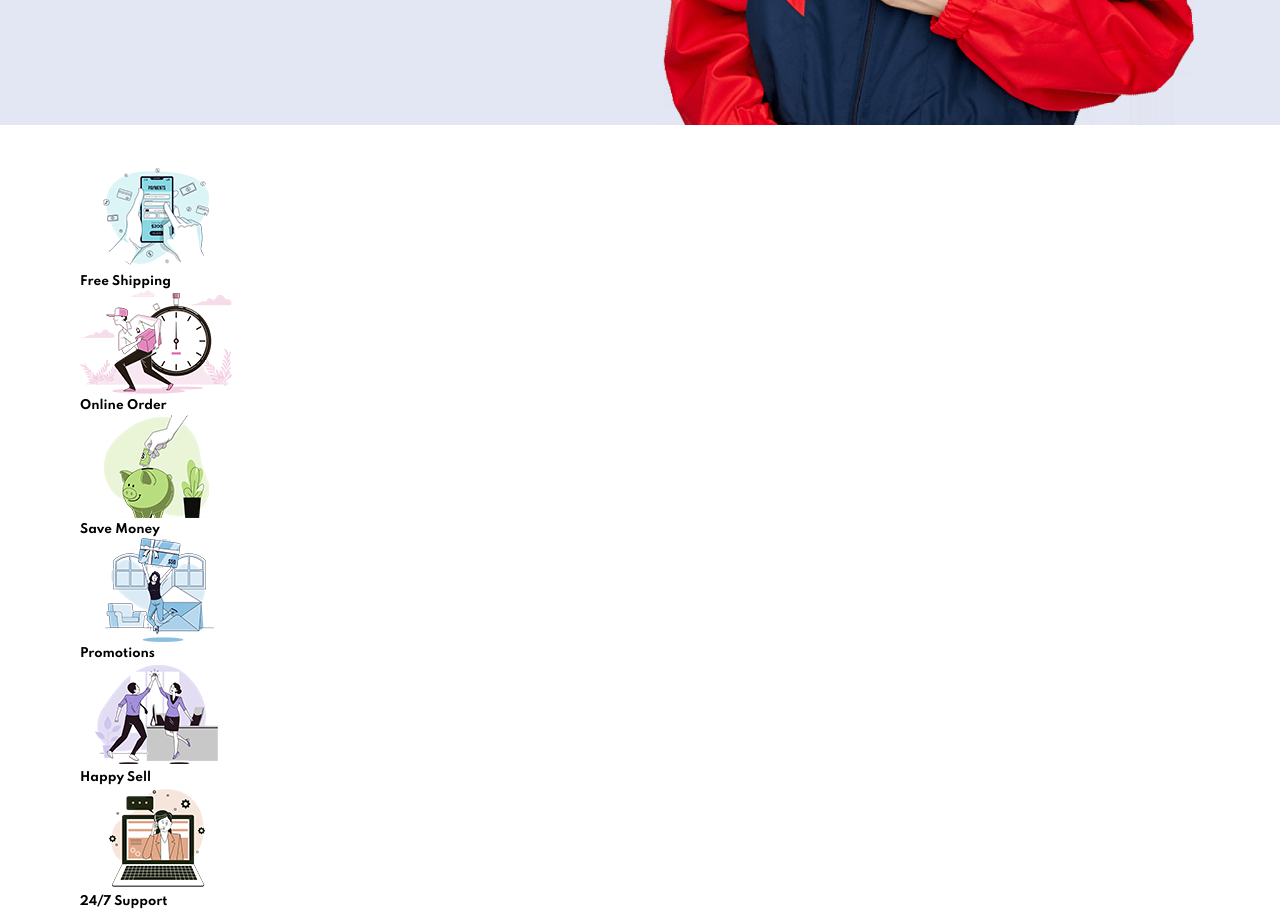
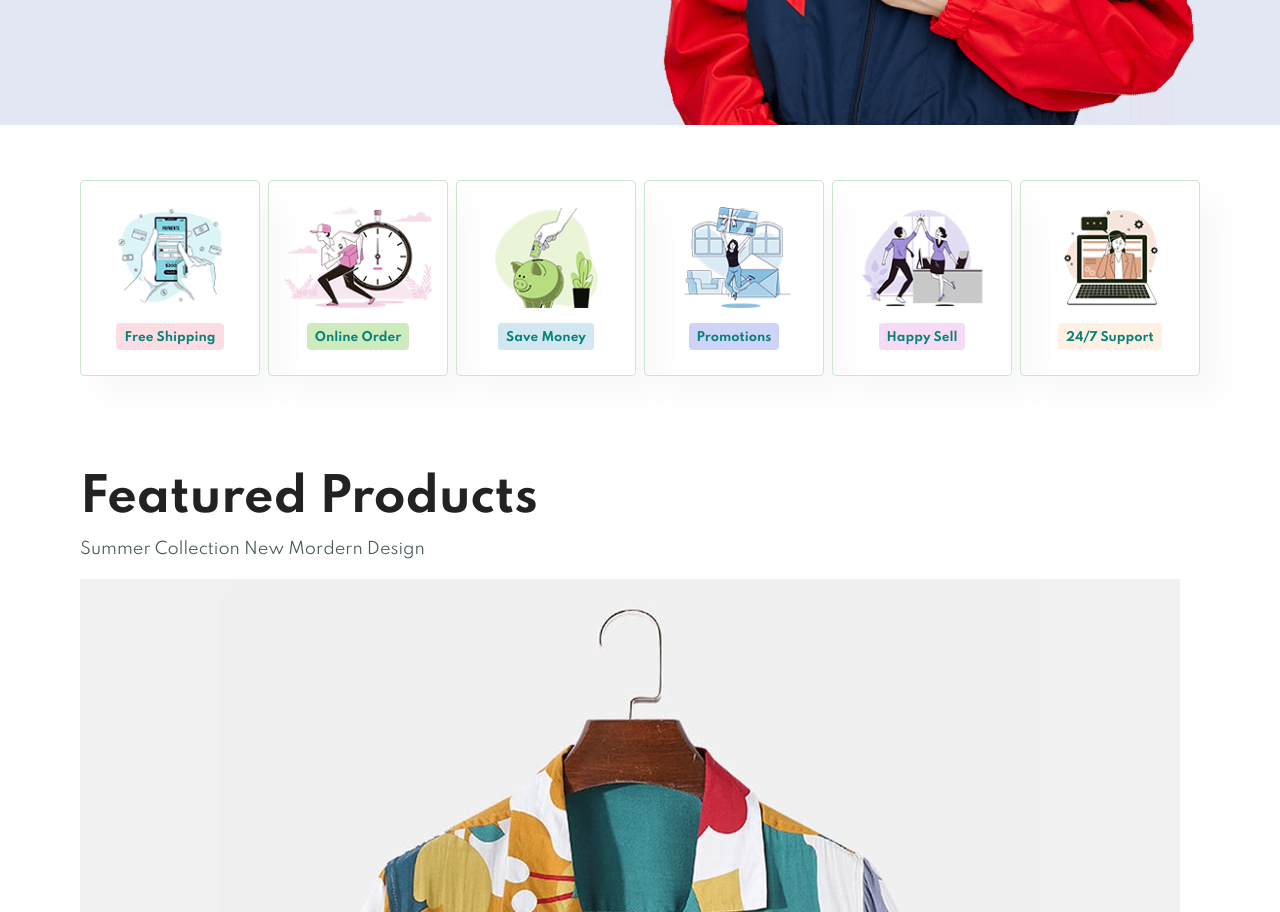
Before and after one commit to Sumit1902/VogueVista, a plain HTML site: page index.html in a window 1280 px wide. Shown: the part 680-1592 px from the top of the page. Drawn offline with Linux system fonts and the light colour scheme.

Commit message:
initial commit

```diff
--- a/css/index.css
+++ b/css/index.css
@@ -139,5 +139,63 @@ color: #088178;
   font-size: 15px;
 }
 
+/* Hero Section End */
 
-/* Hero Section End */
+/* Features section Start */
+
+#feature {
+  display: flex;
+  align-items: center;
+  justify-content: space-between;
+  flex-wrap: wrap;
+}
+
+#feature .f-box {
+  width: 180px;
+  text-align: center;
+  padding: 25px 15px;
+  box-shadow: 20px 20px 34px rgba(0, 0, 0, 0.03);
+  border: 1px solid #cce7d0;
+  border-radius: 4px;
+  margin: 15px 0;
+}
+
+#feature .f-box:hover {
+  box-shadow: 10px 10px 54px rgba(70, 62, 221, 0.1);
+}
+
+#feature .f-box img {
+  width: 100%;
+  margin-bottom: 10px;
+}
+
+#feature .f-box h6 {
+  display: inline-block;
+  padding: 9px 8px 6px 8px;
+  line-height: 1;
+  border-radius: 4px;
+  color: #088178;
+  background-color: #fddde4;
+}
+
+#feature .f-box:nth-child(2) h6 {
+  background-color: #cdebbc;
+}
+
+#feature .f-box:nth-child(3) h6 {
+  background-color: #d1e8f2;
+}
+
+#feature .f-box:nth-child(4) h6 {
+  background-color: #cdd4f8;
+}
+
+#feature .f-box:nth-child(5) h6 {
+  background-color: #f6dbf6;
+}
+
+#feature .f-box:nth-child(6) h6 {
+  background-color: #fff2e5;
+}
+
+/* Features section Start */
```
